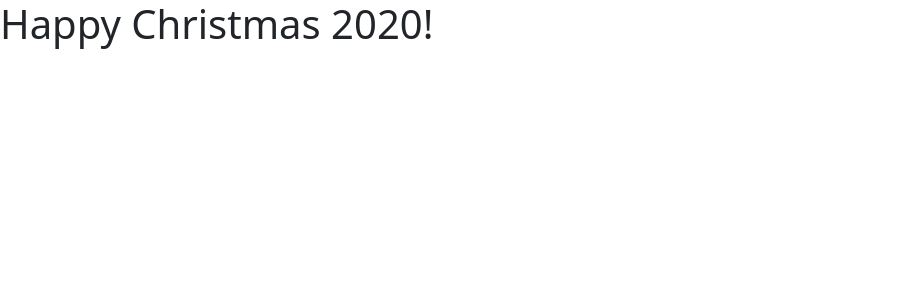
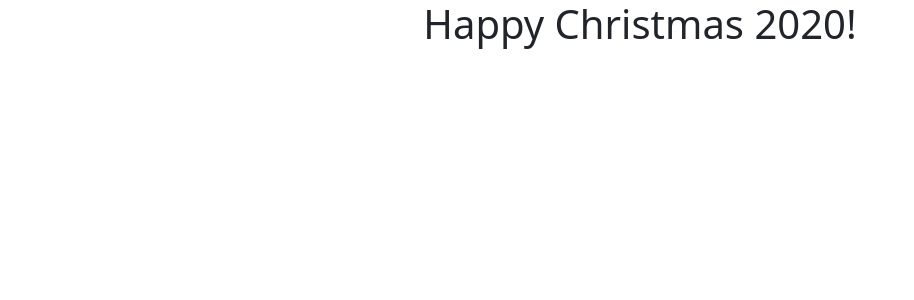
Before and after one commit to guidobuldrighini/guidobuldrighini.github.io, a Jekyll site: the page christmas2020/guido/index.html, which Jekyll copies as it is, in a window 1280 px wide. Shown: the top 300 px of the page, without its empty margins (0-914 px from the left). Built offline with Jekyll 4.4.1, drawn with Linux system fonts in a browser that asks for light colours.

Commit message:
text center test

```diff
--- a/christmas2020/guido/index.html
+++ b/christmas2020/guido/index.html
@@ -11,7 +11,7 @@
     <title>Happy Christmas 2020!</title>
   </head>
   <body>
-    <h1>Happy Christmas 2020!</h1>
+    <h1 class="text-center">Happy Christmas 2020!</h1>
 
     <!-- Optional JavaScript; choose one of the two! -->
 
```
